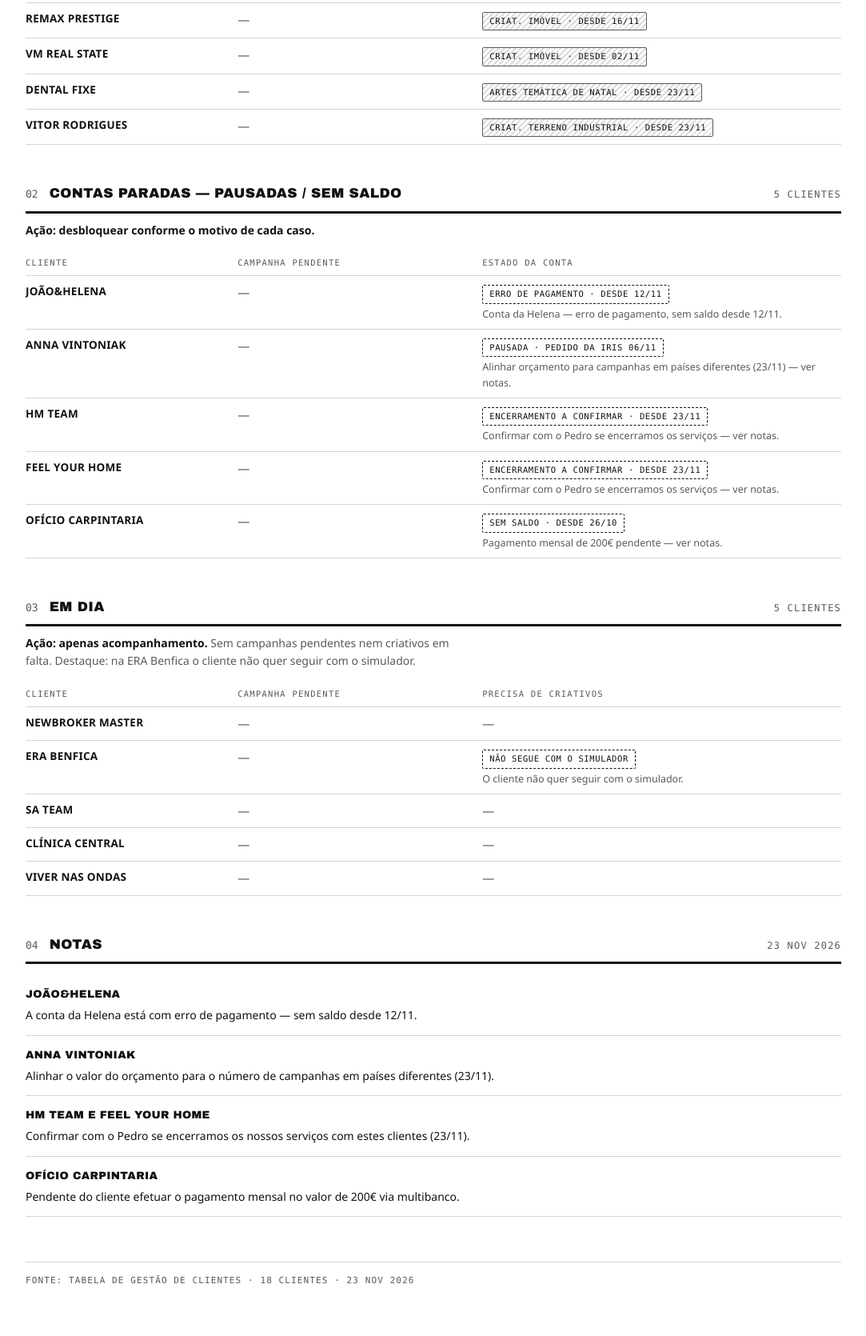
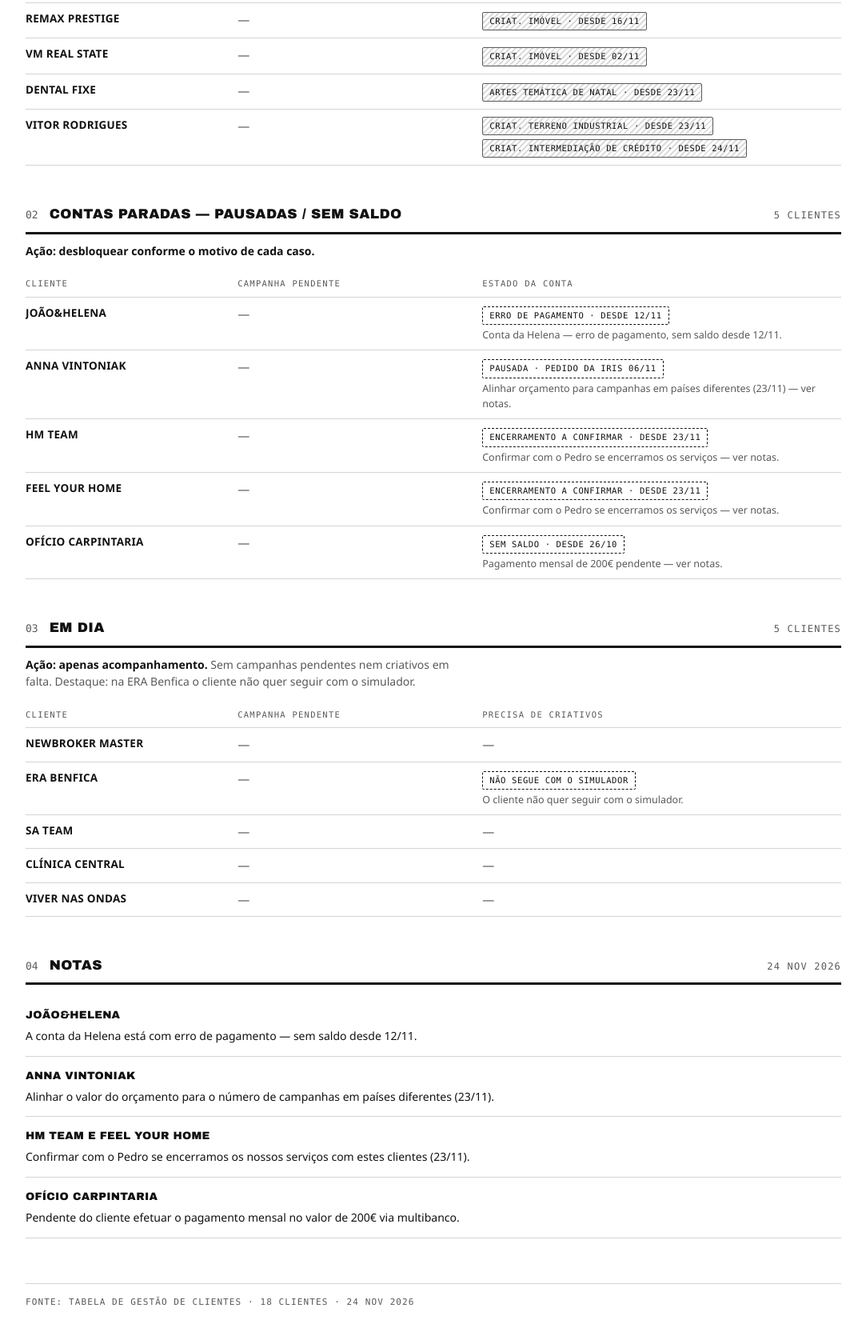
Before and after one commit to 4improvementsportugal-ops/ponto-situacao-clientes, a plain HTML site: page index.html in a window 1280 px wide. Shown: the part 740-2410 px from the top of the page at 80% size, without its empty margins (98-1181 px from the left). Drawn offline with Linux system fonts and the light colour scheme.

Commit message:
24 Nov: Vitor Rodrigues também precisa de criativos de intermediação de crédito
Co-Authored-By: Claude Opus 5.5 <noreply@anthropic.com>
Claude-Session: https://claude.ai/code/session_01LiPeAcCwwdXocaEwjXr5VZ

```diff
--- a/index.html
+++ b/index.html
@@ -278,7 +278,7 @@
   <header>
     <p class="eyebrow">4Improvements · Gestão de Tráfego</p>
     <h1>Ponto de Situação dos Clientes</h1>
-    <p class="dateline">Atualizado · 23 Nov 2026 · Para a equipa</p>
+    <p class="dateline">Atualizado · 24 Nov 2026 · Para a equipa</p>
 
     <div class="stats">
       <div class="stat"><b>18</b><span>Clientes</span></div>
@@ -312,7 +312,7 @@
         <tr><td class="client c1">Remax Prestige</td><td class="c2"><span class="none">—</span></td><td class="c3"><span class="chip miss">Criat. imóvel · desde 16/11</span></td></tr>
         <tr><td class="client c1">VM Real State</td><td class="c2"><span class="none">—</span></td><td class="c3"><span class="chip miss">Criat. imóvel · desde 02/11</span></td></tr>
         <tr><td class="client c1">Dental Fixe</td><td class="c2"><span class="none">—</span></td><td class="c3"><span class="chip miss">Artes temática de Natal · desde 23/11</span></td></tr>
-        <tr><td class="client c1">Vitor Rodrigues</td><td class="c2"><span class="none">—</span></td><td class="c3"><span class="chip miss">Criat. terreno industrial · desde 23/11</span></td></tr>
+        <tr><td class="client c1">Vitor Rodrigues</td><td class="c2"><span class="none">—</span></td><td class="c3"><div class="chips"><span class="chip miss">Criat. terreno industrial · desde 23/11</span><span class="chip miss">Criat. intermediação de crédito · desde 24/11</span></div></td></tr>
       </table>
     </div>
   </section>
@@ -362,7 +362,7 @@
     <div class="sec-head">
       <span class="sec-num">04</span>
       <h2>Notas</h2>
-      <span class="sec-count">23 Nov 2026</span>
+      <span class="sec-count">24 Nov 2026</span>
     </div>
     <div class="notes">
       <div class="note-item">
@@ -384,7 +384,7 @@
     </div>
   </section>
 
-  <footer>Fonte: tabela de gestão de clientes · 18 clientes · 23 Nov 2026</footer>
+  <footer>Fonte: tabela de gestão de clientes · 18 clientes · 24 Nov 2026</footer>
 </div>
 
 </body>
```
